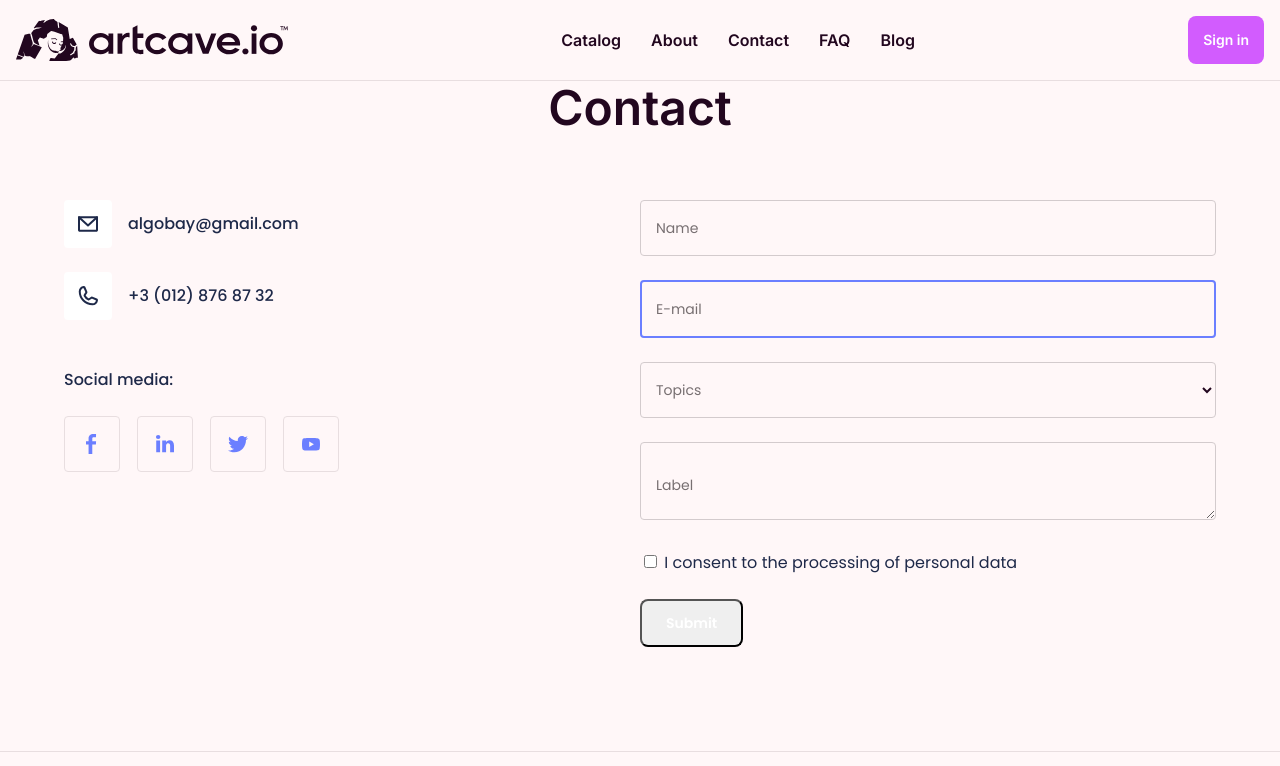
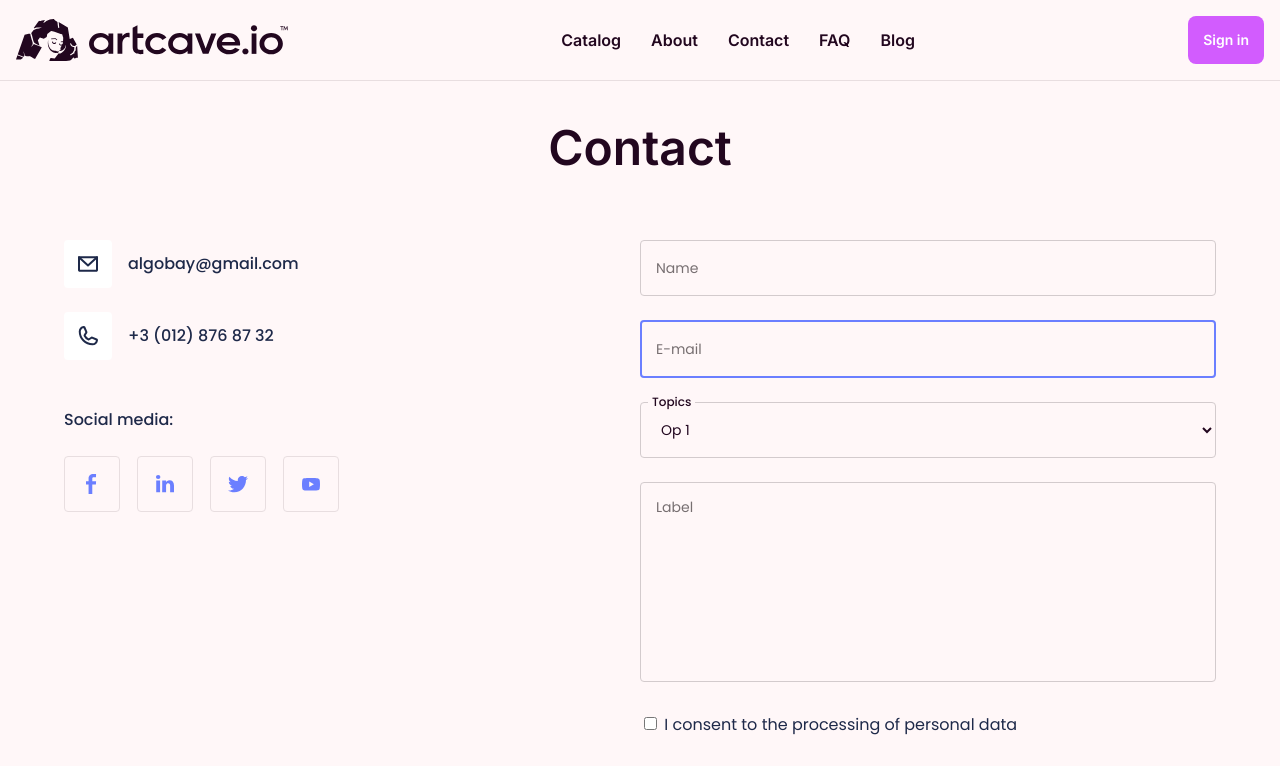
Before and after one commit to RomanVinichenko/artcave, a website: page app/contact.html in a window 1280 px wide. Shown: the top 766 px of the page. Drawn offline with nearby package versions, Linux system fonts and the light colour scheme.

Commit message:
bugfix for adaptive + dropdown menu

```diff
--- a/app/contact.html
+++ b/app/contact.html
@@ -99,11 +99,11 @@
                         <input class="contact__input" autofocus type="text" name="contact-email" id="contact-email">
                         <span class="contact__span">E-mail</span>
                     </label>
-                    <label class="contact__label" for="choose">
+                    <label class="contact__label contact__label--select" for="choose">
                         <select class="contact__select" name="contact-select" id="choose">
-                            <option class="contact__option" value="Var1" selected></option>
-                            <option class="contact__option" value="Var2"></option>
-                            <option class="contact__option" value="Var3"></option>
+                            <option class="contact__option" value="Var1" selected>Op 1</option>
+                            <option class="contact__option" value="Var2">Op 2</option>
+                            <option class="contact__option" value="Var3">Op 3</option>
                         </select>
                         <span class="contact__span">Topics</span>
                     </label>
@@ -111,13 +111,13 @@
                         <textarea class="contact__textarea" name="contact-textarea" id="contact-textarea"></textarea>
                         <span class="contact__span">Label</span>
                     </label>
-                    <label class="contact__label" for="contact-checkbox">
+                    <label class="contact__label contact__label--checkbox" for="contact-checkbox">
                         <input class="contact__checkbox" type="checkbox" name="contact-checkbox" id="contact-checkbox"
                                placeholder="I consent to the processing of personal data">
                         <span class="contact__text">I consent to the processing of personal data</span>
                     </label>
-                    <label class="contact__label" for="cont-button">
-                        <input class="contact__button button" name="cont-button" type="submit" id="cont-button"/>
+                    <label class="contact__label contact__label--button" for="cont-button">
+                        <input class="button contact__button" name="cont-button" type="submit" id="cont-button"/>
                     </label>
                 </form>
             </div>
--- a/app/js/main.js
+++ b/app/js/main.js
@@ -1,4 +1,7 @@
 $(function () {
+    // $('.contact__input').focus(function (){
+    //     $('.contact__span').addClass('contact__span--active')
+    // });
     $('.menu__burger').on('click', function() {
         $('.menu__list').toggleClass('menu__list--active');
         $('.menu__button').toggleClass('menu__button--active');
--- a/app/scss/pages/_about.scss
+++ b/app/scss/pages/_about.scss
@@ -1,5 +1,5 @@
 .about {
-  padding: 160px 0 80px;
+  padding: 240px 0 80px;
 
   .title--xl {
     @include r($xl) {
@@ -54,11 +54,11 @@
   }
 
   @include r($xxl) {
-    padding: 120px 0 40px;
+    padding: 140px 0 40px;
   }
 
   @include r($lg) {
-    padding: 120px 0 20px;
+    padding: 140px 0 20px;
   }
 }
 
--- a/app/scss/pages/_blog-inside.scss
+++ b/app/scss/pages/_blog-inside.scss
@@ -1,5 +1,5 @@
 .blog-inside {
-  padding: 120px 0 160px;
+  padding: 200px 0 160px;
 
   &__wrap {
     margin: 0 auto;
@@ -69,11 +69,11 @@
   }
 
   @include r($xxl) {
-    padding: 100px 0 80px;
+    padding: 120px 0 80px;
   }
 
   @include r($lg) {
-    padding: 100px 0 40px;
+    padding: 120px 0 40px;
   }
 }
 
--- a/app/scss/pages/_blog.scss
+++ b/app/scss/pages/_blog.scss
@@ -1,5 +1,5 @@
 .blog {
-  padding-top: 120px;
+  padding-top: 200px;
 
   &__story {
     position: relative;
--- a/app/scss/pages/_card.scss
+++ b/app/scss/pages/_card.scss
@@ -1,5 +1,5 @@
 .product {
-  padding: 120px 0;
+  padding: 200px 0 120px;
   background-color: $pink-light;
 
   .container {
@@ -148,10 +148,10 @@
   }
 
   @include r($xxl) {
-    padding: 80px 0;
+    padding: 120px 0 80px;
   }
 
   @include r($lg) {
-    padding: 40px 0;
+    padding: 120px 0 40px;
   }
 }
--- a/app/scss/pages/_contact.scss
+++ b/app/scss/pages/_contact.scss
@@ -1,6 +1,6 @@
 .contact {
   margin: 0 auto;
-  padding: 120px 0;
+  padding: 200px 0 120px;
   max-width: 1184px;
 
   .footer__socials {
@@ -64,11 +64,11 @@
   }
 
   @include r($xxl) {
-    padding: 80px 0;
+    padding: 120px 0 80px;
   }
 
   @include r($lg) {
-    padding: 40px 0;
+    padding: 120px 0 40px;
   }
 }
 
@@ -107,16 +107,51 @@
   }
 }
 
+.contact__label--checkbox {
+  margin-bottom: 32px;
+}
+
 .contact__span {
   position: absolute;
   left: 16px;
   top: 50%;
   font-size: 14px;
   line-height: 22px;
-  color: $gray-black;
   transform: translateY(-50%);
   transition: all 0.1s;
 }
+
+.contact__label--textarea {
+  .contact__span {
+    top: 25px;
+  }
+}
+
+.contact__label--select {
+  .contact__span {
+    left: 8px;
+    top: 0;
+    z-index: 5;
+    padding: 0 4px;
+    font-weight: 500;
+    font-size: 12px;
+    line-height: 16px;
+    color: $black;
+    background-color: $pink-light;
+  }
+}
+
+//.contact__span--active {
+//  left: 8px;
+//  top: 0;
+//  z-index: 5;
+//  padding: 0 4px;
+//  font-weight: 500;
+//  font-size: 12px;
+//  line-height: 16px;
+//  color: $secondary;
+//  background-color: $pink-light;
+//}
 
 .contact__select,
 .contact__textarea,
@@ -138,3 +173,28 @@
     border: 2px solid $secondary;
   }
 }
+
+.contact__label--button {
+  margin-bottom: 0;
+}
+
+.contact__textarea {
+  min-height: 200px;
+  resize: none;
+}
+
+.contact__button {
+  width: 100%;
+  min-height: 56px;
+  border: none;
+  border-radius: 4px;
+  font-weight: 500;
+  font-size: 16px;
+  line-height: 24px;
+  color: $pink-light;
+  background-color: $primary;
+
+  &:hover {
+    background-color: #c441f5;
+  }
+}
--- a/app/scss/pages/faq.scss
+++ b/app/scss/pages/faq.scss
@@ -1,5 +1,5 @@
 .faq {
-  padding: 120px 0 160px;
+  padding: 200px 0 160px;
 
   &__list {
     border-top: 1px solid $gray-medium;
```
Also changed, not shown: app/css/style.min.css, 1 other file.
